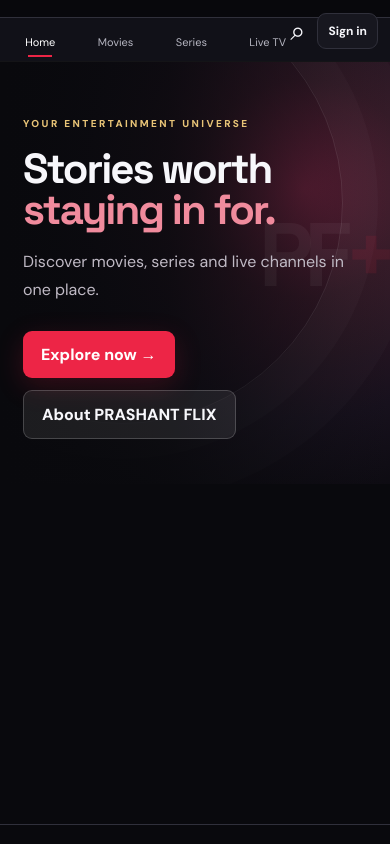
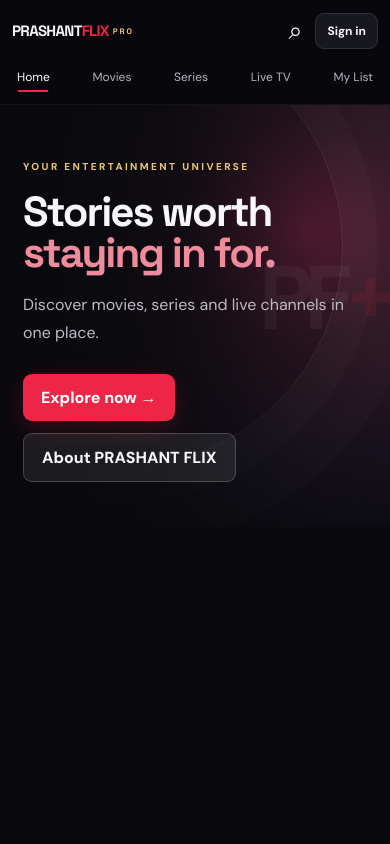
Before and after one commit to 07prashanttt/prashantflix, a plain HTML site: page index.html in a window 390 px wide. Shown: the top 844 px of the page. Drawn offline with nearby package versions, Linux system fonts and the light colour scheme; no server answers.

Commit message:
Add mobile header styles for Prashant Flix

```diff
--- a/style.css
+++ b/style.css
@@ -72,3 +72,106 @@
 }
 
 /* ===== END HEADER FIX ===== */
+
+/* ===== PRASHANT FLIX PRO MOBILE HEADER FINAL FIX ===== */
+
+@media (max-width: 760px) {
+
+  .topbar {
+    height: auto;
+    min-height: 105px;
+    display: flex;
+    flex-wrap: wrap;
+    align-items: center;
+    justify-content: space-between;
+    gap: 0;
+    padding: 8px 12px 0;
+    position: sticky;
+    top: 0;
+    z-index: 100;
+    overflow: visible;
+    isolation: isolate;
+  }
+
+  .wordmark {
+    order: 1;
+    display: inline-flex;
+    align-items: center;
+    font-size: 15px;
+    letter-spacing: -0.7px;
+    padding: 8px 0;
+    position: relative;
+    z-index: 102;
+  }
+
+  .wordmark small {
+    font-size: 8px;
+    margin-left: 4px;
+  }
+
+  .top-actions {
+    order: 2;
+    display: flex;
+    align-items: center;
+    gap: 8px;
+    margin-left: auto;
+    position: relative;
+    z-index: 110;
+  }
+
+  #searchToggle {
+    display: inline-flex;
+    align-items: center;
+    justify-content: center;
+    font-size: 25px;
+    padding: 5px;
+  }
+
+  #accountButton {
+    display: inline-flex;
+    align-items: center;
+    justify-content: center;
+    position: relative;
+    z-index: 111;
+    visibility: visible;
+    opacity: 1;
+    white-space: nowrap;
+    padding: 8px 11px;
+    font-size: 12px;
+    min-height: 36px;
+  }
+
+  .desktop-nav {
+    order: 3;
+    position: static;
+    display: flex;
+    flex: 0 0 100%;
+    width: 100%;
+    justify-content: space-between;
+    align-items: center;
+    gap: 4px;
+    padding: 5px 0 8px;
+    background: transparent;
+    border: 0;
+    overflow-x: auto;
+  }
+
+  .nav-link {
+    flex: 0 0 auto;
+    font-size: 12px;
+    padding: 10px 5px;
+    white-space: nowrap;
+  }
+
+  .nav-link.active:after {
+    bottom: 3px;
+    left: 15%;
+    right: 15%;
+  }
+
+  #installButton:not(.hidden) {
+    display: inline-flex;
+  }
+}
+
+/* ===== END MOBILE HEADER FIX ===== */
```
